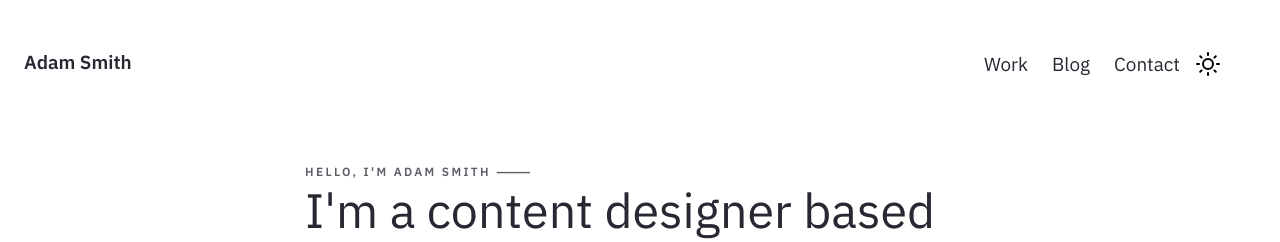
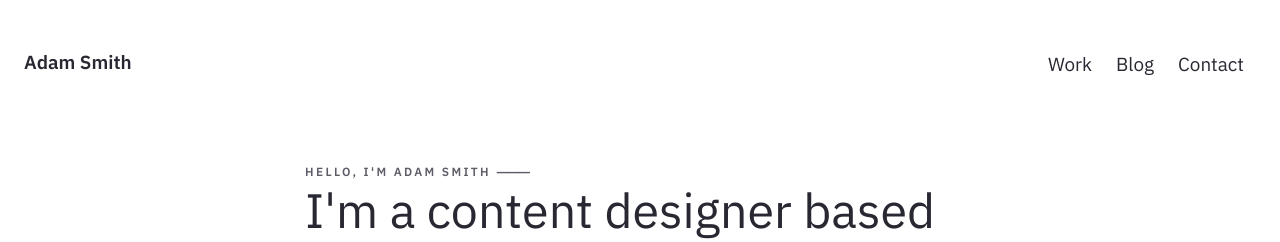
Before and after one commit to smifaye/smifaye.github.io, a Jekyll site: the page built from pages/index.md, in a window 1280 px wide. Shown: the top 242 px of the page. Built offline with Jekyll 4.4.1, drawn with Linux system fonts in a browser that asks for light colours.

Commit message:
Remove sun and moon

```diff
--- a/_includes/Nav.html
+++ b/_includes/Nav.html
@@ -63,16 +63,6 @@
           Contact
         </a>
       </div>
-      <div class="navbar-end is-hidden-mobile" onclick="modeSwitcher()" >
-        <div class="navbar-item">
-          <div class="buttons">
-            <a class="button is-text">
-              <span class="icon is-small">
-                <img src="{{ '/assets/img/sun.svg' | relative_url }}" id="theme-toggle-img">
-              </span>
-            </a>
-          </div>
-        </div>
-      </div>
+
     </div>
   </nav>
```
Also changed, not shown: assets/img/OGImg.png (deleted).
